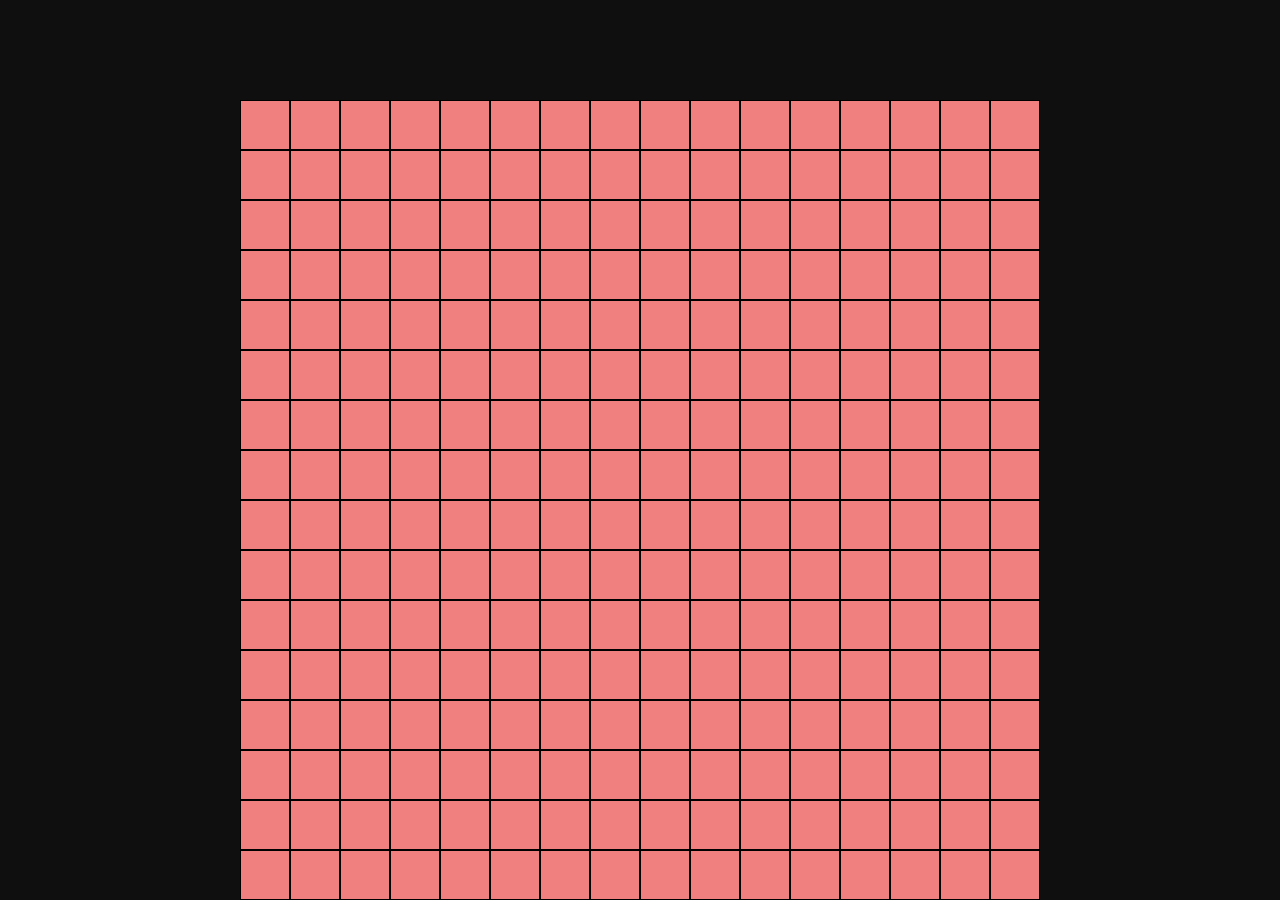
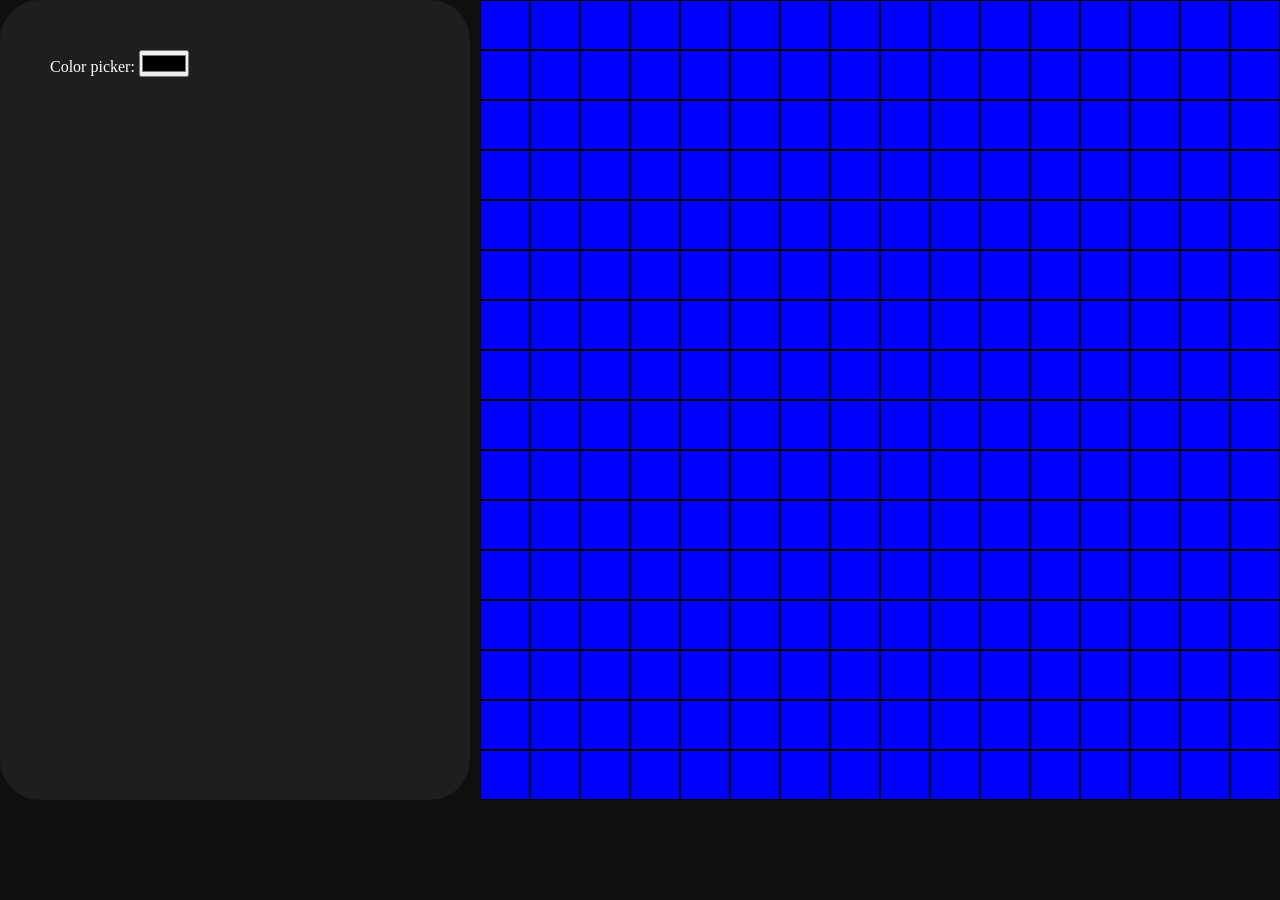
Before and after one commit to MonkiManja/etch-a-sketch, a plain HTML site: page index.html in a window 1280 px wide. After the commit the page ends 800 px from the top, so only its background shows below. Drawn offline with Linux system fonts and the light colour scheme.

Commit message:
sidemenu and minor progress

```diff
--- a/index.html
+++ b/index.html
@@ -9,6 +9,12 @@
     <link rel="stylesheet" href="styles.css">
 </head>
 <body>
-    <div id="canvas"> </div>
+    <div id="maindiv">
+        <div id="sidemenu">
+            <label for="color-picker">Color picker: <input id="colorpicker" type ='color'></label>
+        </div>
+        <div id="canvas"></div>
+    </div>
+
 </body>
 </html>
--- a/main.js
+++ b/main.js
@@ -1,4 +1,6 @@
 const canvas = document.getElementById("canvas");
+
+let color ="#0000ff";
 
 let grid_num = 16;
 
@@ -7,8 +9,21 @@ for(let i = 0; i < grid_num ** 2; i++){
 }
 
 function createPixel(){
-    console.log("passd")
     let newItem = document.createElement("div");
     newItem.className = "testColor";
     canvas.appendChild(newItem);
 }
+
+const canvasNodeList = document.querySelectorAll("#canvas > .testColor")
+
+
+function paint(pixel, color){
+    console.log("painted!")
+    pixel.style.backgroundColor = color;
+}
+
+console.log(canvasNodeList)
+canvasNodeList.forEach((pixel) => {
+    pixel.addEventListener("click", paint(pixel, color))
+});
+// Now the grid is done. Now i have to think how to draw in it
--- a/styles.css
+++ b/styles.css
@@ -8,8 +8,18 @@ body{
     background-color: rgb(15,15,15);
 }
 
+#maindiv{
+    height: 100vh;
+    width: 100vw;
+    display:flex;
+    flex-direction: row;
+    justify-content: center;
+    gap: 10px;
+    align-items: center;
+}
+
 .testColor {
-    background-color: lightcoral;
+    background-color: rgb(220,220,220);
     width: 50px;
     height: 50px;
     border-style: solid;
@@ -18,11 +28,25 @@ body{
 }
 
 #canvas{
-    margin-inline: auto;
-    margin-top: 100px;
+
     width: 800px;
     height: 800px;
     display: grid;
     grid-template-columns: auto auto auto auto auto auto auto auto auto auto auto auto auto auto auto auto;
 
 }
+
+.aqua{
+    background-color: aqua;
+}
+
+#sidemenu {
+   display: block;
+   width: 500px;
+   height: 800px;
+   background-color: rgb(30,30,30);
+   border-radius: 40px;
+   padding: 50px;
+   display: flex;
+   color: white;
+}
```
